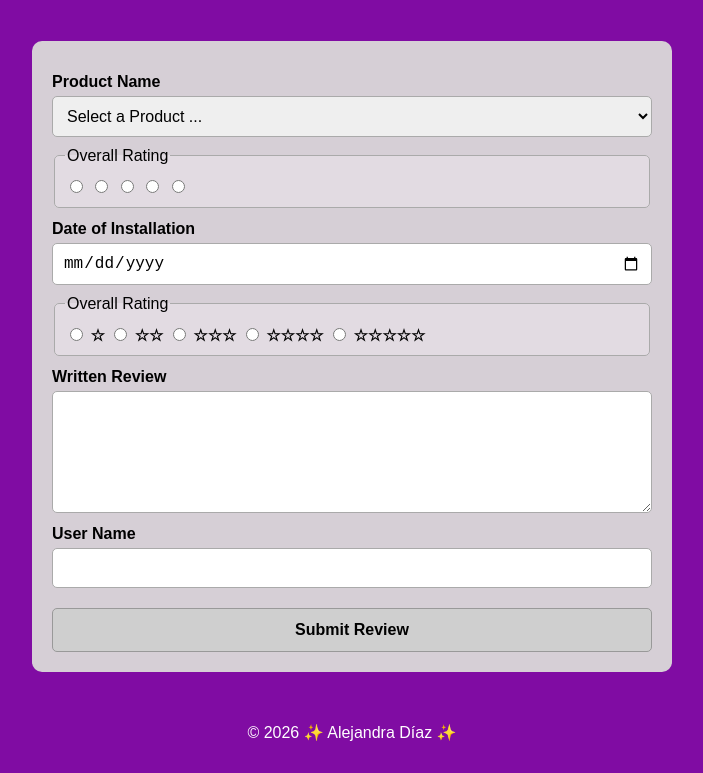
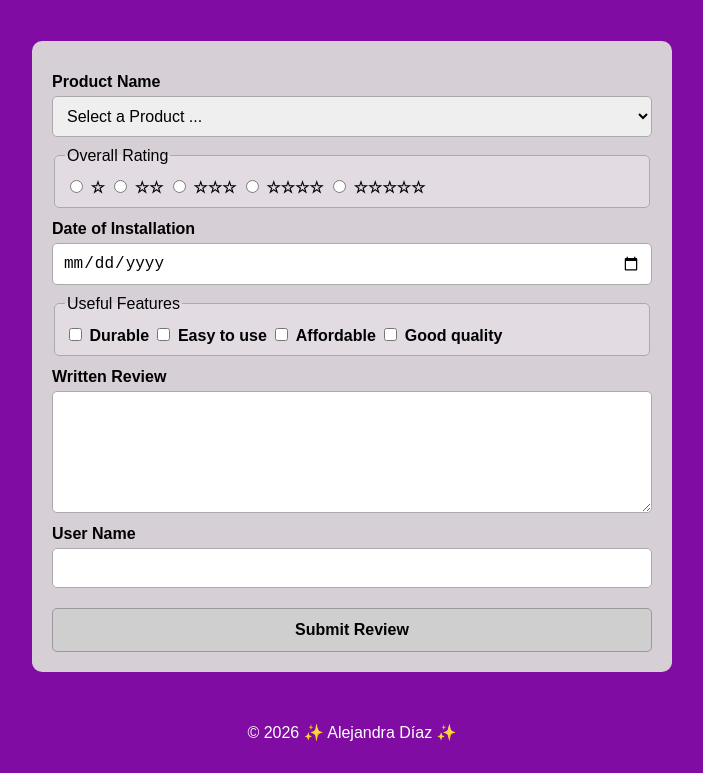
Before and after one commit to alejandradiazr/wdd131, a plain HTML site: page form.html in a window 1280 px wide. Shown: the part 99-872 px from the top of the page, without its empty margins (288-991 px from the left). Drawn offline with Linux system fonts and the light colour scheme.

Commit message:
Fix problem for Product Review Form

```diff
--- a/form.html
+++ b/form.html
@@ -26,34 +26,39 @@
         <legend>Overall Rating</legend>
 
         <input type="radio" id="rate1" name="rating" value="1" required>
+        <label for="rate1">☆</label>
+
         <input type="radio" id="rate2" name="rating" value="2" required>
+        <label for="rate2">☆☆</label>
+
         <input type="radio" id="rate3" name="rating" value="3" required>
+        <label for="rate3">☆☆☆</label>
+
         <input type="radio" id="rate4" name="rating" value="4" required>
+        <label for="rate4">☆☆☆☆</label>
+
         <input type="radio" id="rate5" name="rating" value="5" required>
-
+        <label for="rate5">☆☆☆☆☆</label>
     </fieldset>
 
     <label for="date">Date of Installation</label>
     <input type="date" id="date" name="date" required>
 
     <fieldset>
-    <legend>Overall Rating</legend>
+        <legend>Useful Features</legend>
 
-    <input type="radio" id="rate1" name="rating" value="1" required>
-    <label for="rate1">☆</label>
+        <input type="checkbox" id="feature1" name="feature1" value="Durable">
+        <label for="feature1">Durable</label>
 
-    <input type="radio" id="rate2" name="rating" value="2" required>
-    <label for="rate2">☆☆</label>
+        <input type="checkbox" id="feature2" name="feature2" value="Easy to use">
+        <label for="feature2">Easy to use</label>
 
-    <input type="radio" id="rate3" name="rating" value="3" required>
-    <label for="rate3">☆☆☆</label>
+        <input type="checkbox" id="feature3" name="feature3" value="Affordable">
+        <label for="feature3">Affordable</label>
 
-    <input type="radio" id="rate4" name="rating" value="4" required>
-    <label for="rate4">☆☆☆☆</label>
-
-    <input type="radio" id="rate5" name="rating" value="5" required>
-    <label for="rate5">☆☆☆☆☆</label>
-</fieldset>
+        <input type="checkbox" id="feature4" name="feature4" value="Good quality">
+        <label for="feature4">Good quality</label>
+    </fieldset>
 
     <label for="review">Written Review</label>
     <textarea id="review" name="review"></textarea>
```
